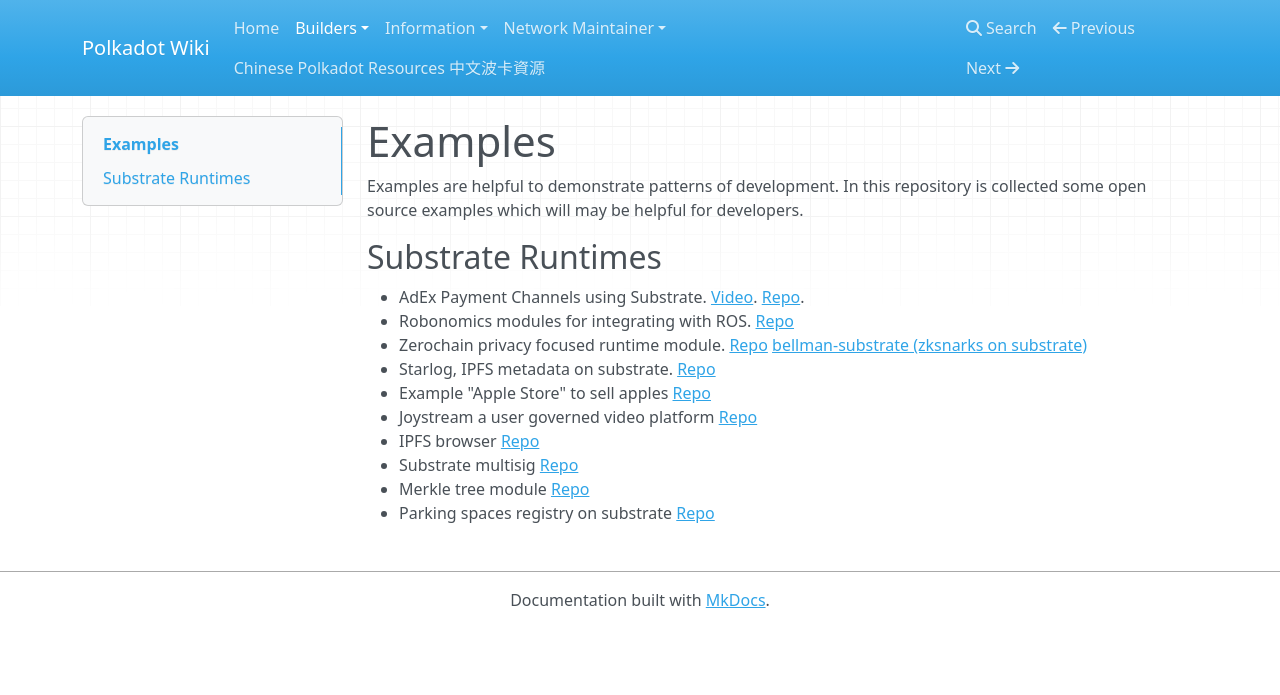
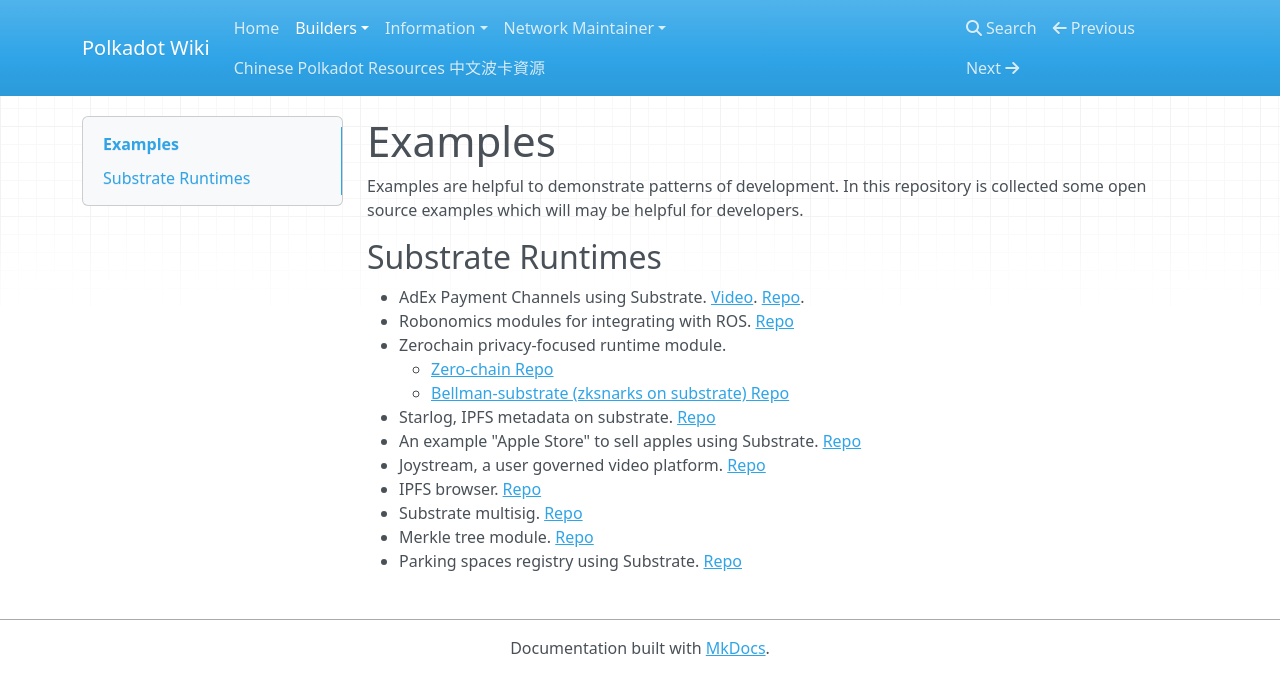
Before and after one commit to w3f/polkadot-wiki-old, an MkDocs documentation site: the page built from docs/polkadot/builders/examples/index.md, in a window 1280 px wide. Shown: the top 695 px of the page. Built offline with MkDocs 1.6.1, drawn with Linux system fonts in a browser that asks for light colours; nearby versions of some CDN libraries.

Commit message:
Clean up examples (formatting mostly)

```diff
--- a/docs/polkadot/builders/examples/index.md
+++ b/docs/polkadot/builders/examples/index.md
@@ -8,11 +8,13 @@ may be helpful for developers.
 
  - AdEx Payment Channels using Substrate. [Video](https://www.youtube.com/watch?v=1CeI6Oa1BnU). [Repo](https://github.com/AdExNetwork/adex-protocol-substrate).
  - Robonomics modules for integrating with ROS. [Repo](https://github.com/airalab/substrate-node-robonomics)
- - Zerochain privacy focused runtime module. [Repo](https://github.com/LayerXcom/zero-chain) [bellman-substrate (zksnarks on substrate)](https://github.com/LayerXcom/bellman-substrate)
+ - Zerochain privacy-focused runtime module.
+     - [Zero-chain Repo](https://github.com/LayerXcom/zero-chain)
+     - [Bellman-substrate (zksnarks on substrate) Repo](https://github.com/LayerXcom/bellman-substrate)
  - Starlog, IPFS metadata on substrate. [Repo](https://github.com/PACTCare/Starlog)
- - Example "Apple Store" to sell apples [Repo](https://github.com/osuketh/apple-store-substrate)
- - Joystream a user governed video platform [Repo](https://github.com/osuketh/apple-store-substrate)
- - IPFS browser [Repo](https://github.com/Polygos/substrate-node-ipfsbrowser)
- - Substrate multisig [Repo](https://github.com/mixbytes/substrate-module-multisig)
- - Merkle tree module [Repo](https://github.com/filiplazovic/substrate-merkle-tree)
- - Parking spaces registry on substrate [Repo](https://github.com/yjkimjunior/ParkingSpaceSubstrate)
+ - An example "Apple Store" to sell apples using Substrate. [Repo](https://github.com/osuketh/apple-store-substrate)
+ - Joystream, a user governed video platform. [Repo](https://github.com/osuketh/apple-store-substrate)
+ - IPFS browser. [Repo](https://github.com/Polygos/substrate-node-ipfsbrowser)
+ - Substrate multisig. [Repo](https://github.com/mixbytes/substrate-module-multisig)
+ - Merkle tree module. [Repo](https://github.com/filiplazovic/substrate-merkle-tree)
+ - Parking spaces registry using Substrate. [Repo](https://github.com/yjkimjunior/ParkingSpaceSubstrate)
```
